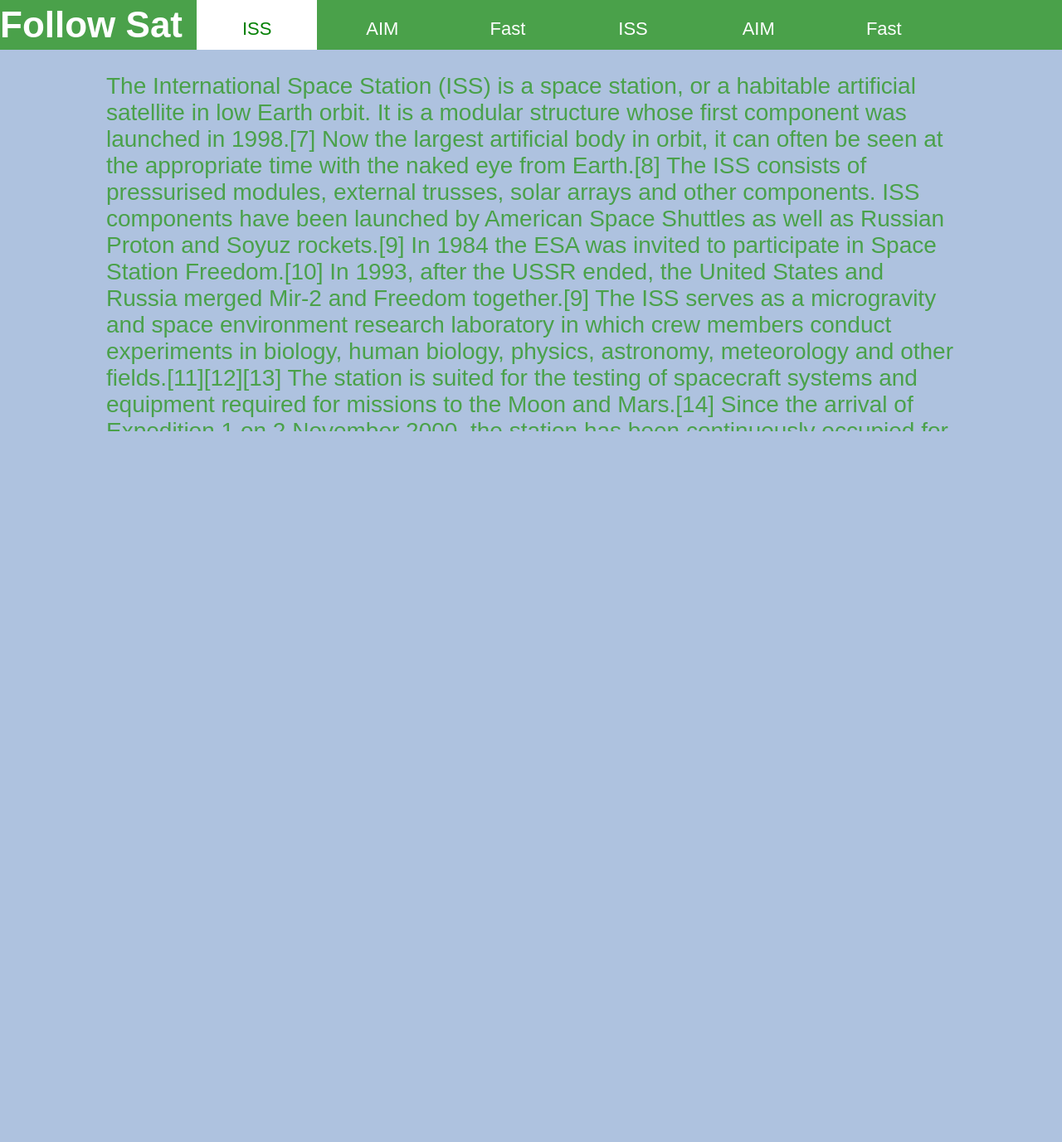
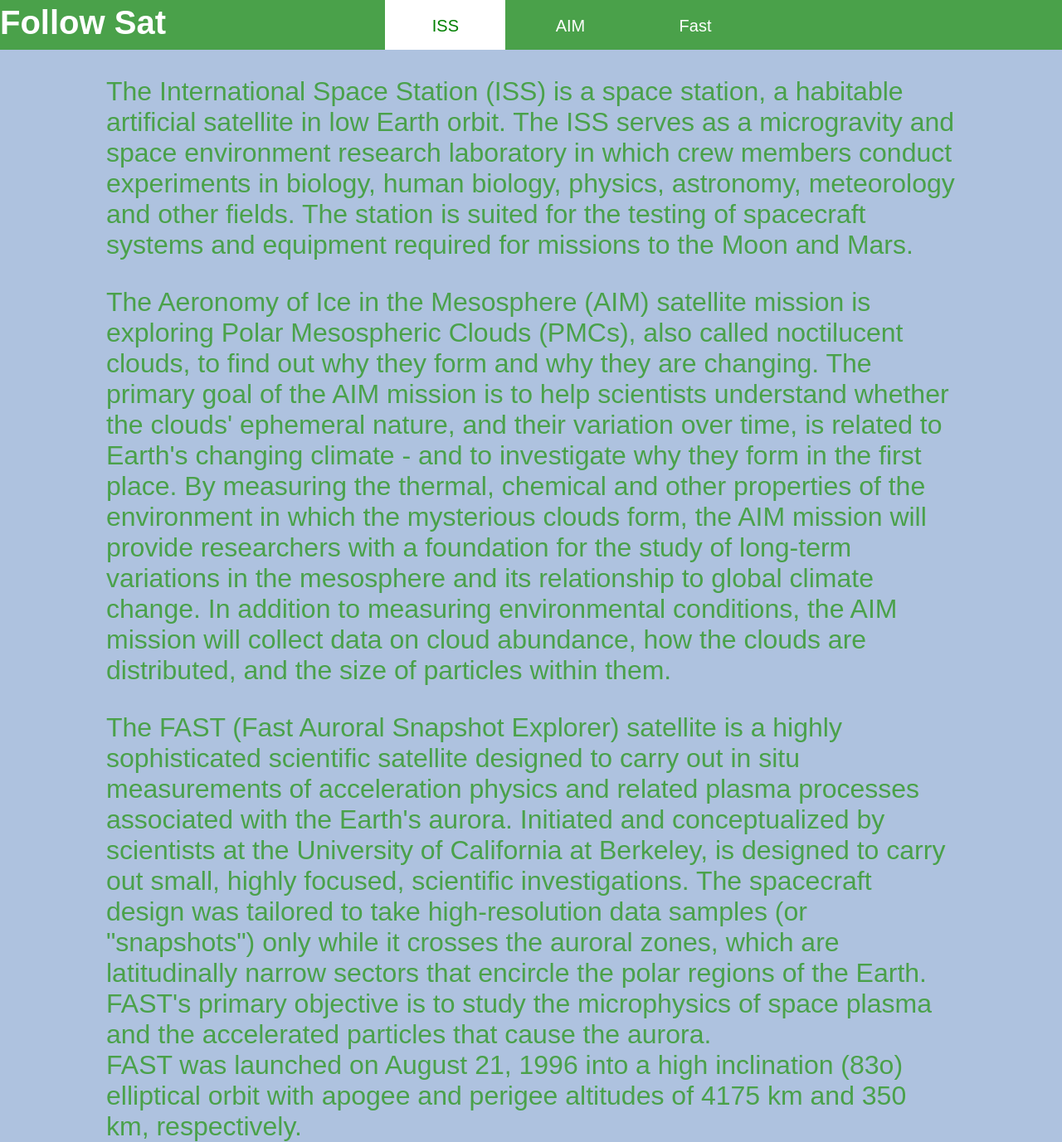
Before and after one commit to International-space-apps-bordeaux/TS5, a PHP site: page / in a window 1280 px wide. Shown: the part 500-1877 px from the top of the page at 83% size. Before the commit the page ends 1020 px from the top, so only its background shows below. Run offline with PHP 8.4, Linux system fonts and the light colour scheme; some libraries are stand-ins or nearby versions.

Commit message:
iss aim fast

```diff
--- a/client/css/layout.css
+++ b/client/css/layout.css
@@ -5,7 +5,7 @@ body {
     width:100%;
     background-color:#AEC2DF;
     font-family:"arial";
-    font-size:22px;
+    font-size:20px;
 }
 
 #container {
@@ -61,6 +61,11 @@ body {
     vertical-align: middle;
 }
 
+
+#sat-list:hover {
+    cursor:pointer;
+}
+
 #sat-list li {
     width: 145px;
     height: 60px;
@@ -73,11 +78,9 @@ body {
 }
 
 #document {
-    font-size: 28px;
+    font-size: 32px;
     margin-right:auto;
     margin-left:auto;
-    height:460px;
-    overflow-y:scroll;
     width:80%;
     color:#4AA14A;
 }
--- a/client/index.php
+++ b/client/index.php
@@ -11,6 +11,7 @@ $baseUrl = "";
 
         <script type="text/javascript" src="https://maps.googleapis.com/maps/api/js?key=AIzaSyBYOgoKO_QD7cFxGwfqenxkch9SZlU59bU&sensor=false"></script>
         <script src="http://<?php echo $_SERVER['SERVER_NAME']."/".$baseUrl; ?>FollowSat/client/js/tracker.js"></script>
+	<link rel="icon" href="favicon.ico"/>
 </head>
 <body>
 
@@ -28,25 +29,28 @@ $baseUrl = "";
               <li class="selected" data-idsat="iss" data-way="1"><p>ISS</p></li>
               <li data-idsat="aim" data-way="0"><p>AIM</p></li>
               <li data-idsat="fast" data-way="0"><p>Fast</p></li>
-              <li data-idsat="iss" data-way="1"><p>ISS</p></li>
-              <li data-idsat="aim" data-way="0"><p>AIM</p></li>
-            <li data-idsat="fast" data-way="0"><p>Fast</p></li>
             </ul>
 	  </div>
 	</div>
       </div>
       <div id="document">
+	<div id="iss" class="description">
 	<p>
-	  The International Space Station (ISS) is a space station, or a habitable artificial satellite in low Earth orbit. It is a modular structure whose first component was launched in 1998.[7] Now the largest artificial body in orbit, it can often be seen at the appropriate time with the naked eye from Earth.[8] The ISS consists of pressurised modules, external trusses, solar arrays and other components. ISS components have been launched by American Space Shuttles as well as Russian Proton and Soyuz rockets.[9] In 1984 the ESA was invited to participate in Space Station Freedom.[10] In 1993, after the USSR ended, the United States and Russia merged Mir-2 and Freedom together.[9]
+The International Space Station (ISS) is a space station, a habitable artificial satellite in low Earth orbit. The ISS serves as a microgravity and space environment research laboratory in which crew members conduct experiments in biology, human biology, physics, astronomy, meteorology and other fields. The station is suited for the testing of spacecraft systems and equipment required for missions to the Moon and Mars.
+	</p>
+	</div>
+	<div id="aim" class="description">
+	<p>
+The Aeronomy of Ice in the Mesosphere (AIM) satellite mission is exploring Polar Mesospheric Clouds (PMCs), also called noctilucent clouds, to find out why they form and why they are changing.
 
-The ISS serves as a microgravity and space environment research laboratory in which crew members conduct experiments in biology, human biology, physics, astronomy, meteorology and other fields.[11][12][13] The station is suited for the testing of spacecraft systems and equipment required for missions to the Moon and Mars.[14]
-
-Since the arrival of Expedition 1 on 2 November 2000, the station has been continuously occupied for 13 years and 162 days, the longest continuous human presence in space. (In 2010, the station surpassed the previous record of almost 10 years (or 3,634 days) held by Mir.) The station is serviced by a variety of visiting spacecraft: Soyuz, Progress, the Automated Transfer Vehicle, the H-II Transfer Vehicle,[15] Dragon, and Cygnus. It has been visited by astronauts and cosmonauts from 15 different nations.[16]
-
-After the U.S. Space Shuttle program ended in 2011, Soyuz rockets became the only provider of transport for astronauts at the International Space Station, while Dragon became the only provider of cargo-return-to-Earth services.
-
-The ISS programme is a joint project among five participating space agencies: NASA, Roskosmos, JAXA, ESA, and CSA.[15][17] The ownership and use of the space station is established by intergovernmental treaties and agreements.[18] The station is divided into two sections, the Russian Orbital Segment (ROS) and the United States Orbital Segment (USOS), which is shared by many nations. The ISS maintains an orbit with an altitude of between 330 km (205 mi) and 435 km (270 mi) by means of reboost manoeuvres using the engines of the Zvezda module or visiting spacecraft. It completes 15.50 orbits per day.[19] The ISS is funded until 2024, and may operate until 2028.[20][21][22] The Russian Federal Space Agency, Roskosmos (RKA) has proposed using the ISS to commission modules for a new space station, called OPSEK, before the remainder of the ISS is deorbited. ISS is the ninth space station to be inhabited by crews, following the Soviet and later Russian Salyut, Almaz, and Mir stations, and Skylab from the US.
+The primary goal of the AIM mission is to help scientists understand whether the clouds' ephemeral nature, and their variation over time, is related to Earth's changing climate - and to investigate why they form in the first place. By measuring the thermal, chemical and other properties of the environment in which the mysterious clouds form, the AIM mission will provide researchers with a foundation for the study of long-term variations in the mesosphere and its relationship to global climate change. In addition to measuring environmental conditions, the AIM mission will collect data on cloud abundance, how the clouds are distributed, and the size of particles within them.
 	</p>
+	</div>
+	<div id="fast" class="description">
+	<p>
+The FAST (Fast Auroral Snapshot Explorer) satellite is a highly sophisticated scientific satellite designed to carry out in situ measurements of acceleration physics and related plasma processes associated with the Earth's aurora.  Initiated and conceptualized by scientists at the University of California at Berkeley, is designed to carry out small, highly focused, scientific investigations. The spacecraft design was tailored to take high-resolution data samples (or "snapshots") only while it crosses the auroral zones, which are latitudinally narrow sectors that encircle the polar regions of the Earth.  FAST's primary objective is to study the microphysics of space plasma and the accelerated particles that cause the aurora.</br>FAST was launched on August 21, 1996 into a high inclination (83o) elliptical orbit with apogee and perigee altitudes of 4175 km and 350 km, respectively.
+	</p>
+	</div>
       </div>
 
     </div>
```
Also changed, not shown: client/favicon.ico (added).
